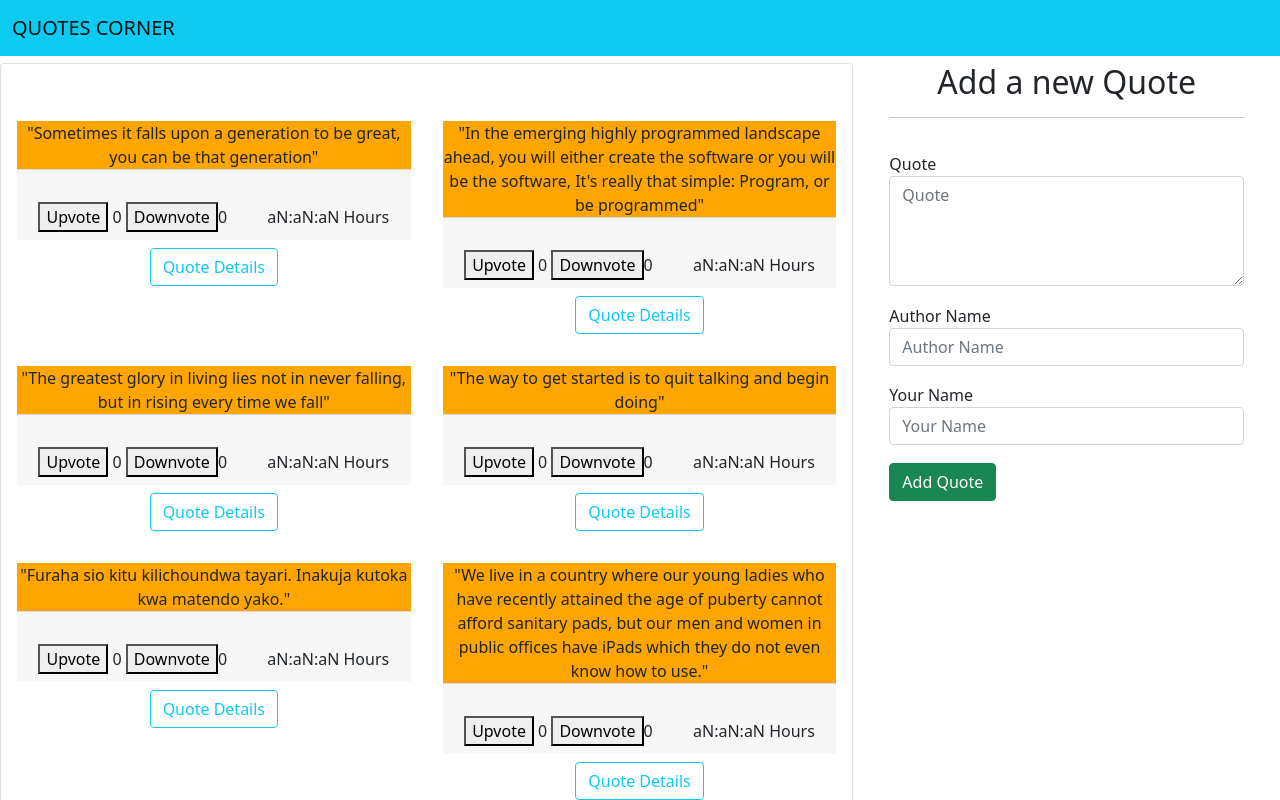
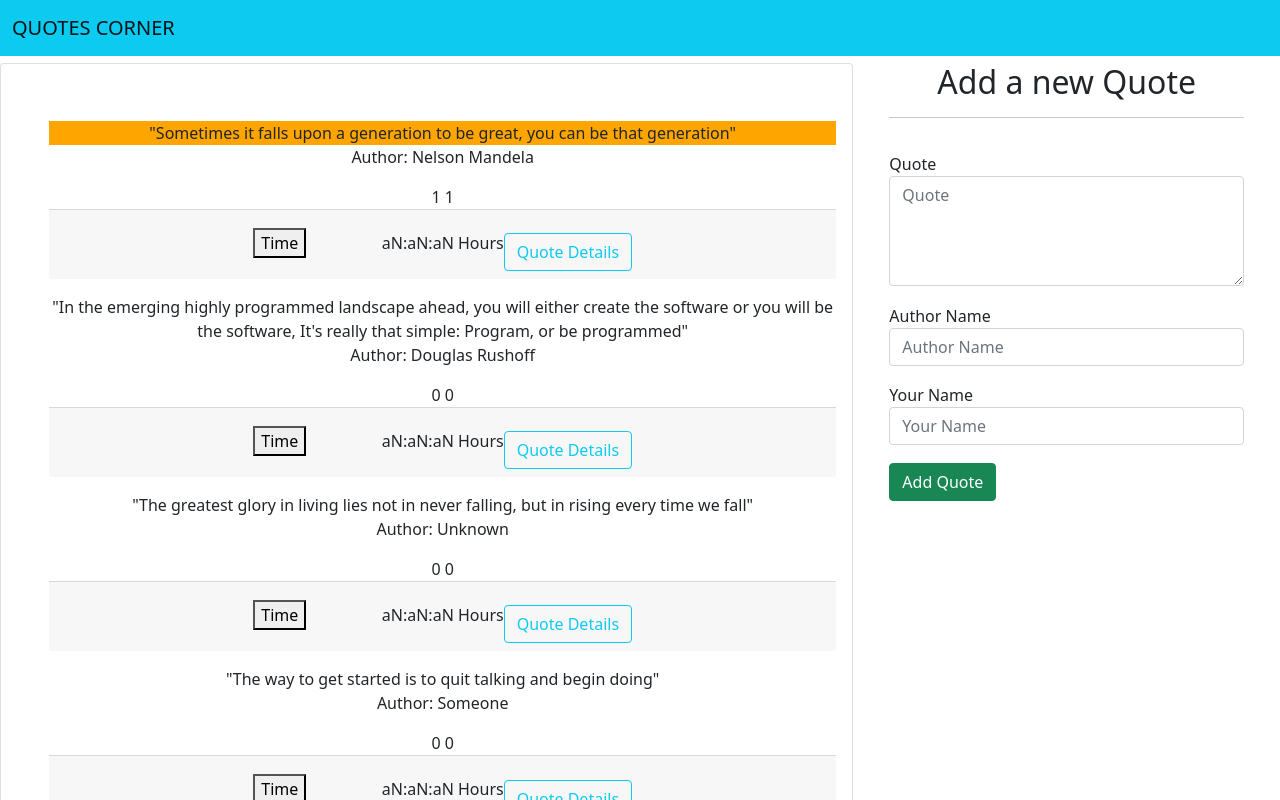
Before and after one commit to IanoSang/Quotes-Corner, an Angular app: page / in a window 1280 px wide. Shown: the top 800 px of the page. Built offline with nearby package versions, Linux system fonts and the light colour scheme.

Commit message:
feat: quote component- adds upvote and devote funtion

```diff
--- a/src/app/quotes-details/quotes-details.component.html
+++ b/src/app/quotes-details/quotes-details.component.html
@@ -1,4 +1,6 @@
 <p>
-  <span style="color:green">Quote By: {{quotes.authorName}}  </span>  <span style="color:red">Submitted By: {{quotes.submittedBy}}</span>
+  <button (click)="upvote()">Upvote</button>
+  <button (click)="downvote()">Downvote</button>
+   <span style="color:red">Submitted By: {{quotes.submittedBy}}</span>
 </p>
 <button (click)= 'quotesDelete(true)' class="btn btn-outline-danger">Delete this Quote</button>
--- a/src/app/quotes-details/quotes-details.component.ts
+++ b/src/app/quotes-details/quotes-details.component.ts
@@ -9,9 +9,17 @@ import {Quotes} from "../quotes";
 export class QuotesDetailsComponent implements OnInit {
   @Input() quotes! : Quotes;
   @Output() isComplete = new EventEmitter<boolean>();
+  quote!: Quotes;
   quotesDelete(complete: boolean) {
     this.isComplete.emit(complete);
 
+  }
+  upvote() {
+    this.quotes.upvote++;
+  }
+  downvote(){
+
+    this.quotes.downvote++;
   }
   constructor() { }
 
--- a/src/app/quotes-form/quotes-form.component.ts
+++ b/src/app/quotes-form/quotes-form.component.ts
@@ -8,7 +8,7 @@ import {Quotes} from "../quotes";
 })
 export class QuotesFormComponent implements OnInit {
 
-  public newQuote: Quotes = new Quotes(0, '', '', '', '0', '0');
+  public newQuote: Quotes = new Quotes(0, '', '', '', 0, 0);
   @Output() addQuote = new EventEmitter<Quotes>();
   @Output() close = new EventEmitter();
 
@@ -20,8 +20,8 @@ export class QuotesFormComponent implements OnInit {
       '',
       '',
       '',
-      '0',
-      '0'
+      0,
+      0
     );
 
   }
--- a/src/app/quotes.ts
+++ b/src/app/quotes.ts
@@ -1,7 +1,15 @@
 export class Quotes {
   showDescription: boolean;
 
-  constructor(public id: number, public quote: string, public authorName: string, public submittedBy: string, public upvote: string, public downvote: string) {
+  constructor(public id: number, public quote: string, public authorName: string, public submittedBy: string, public upvote: number, public downvote: number) {
     this.showDescription = false;
+    this.id = id;
+    this.quote = quote;
+    this.authorName = authorName;
+    this.submittedBy =submittedBy;
+    this.upvote = upvote;
+    this.downvote = upvote;
   }
+
+
 }
--- a/src/app/quotes/quotes.component.html
+++ b/src/app/quotes/quotes.component.html
@@ -1,5 +1,4 @@
-
-<div class="nav">
+<div class="nav" xmlns="http://www.w3.org/1999/html">
 <app-navbar></app-navbar>
 </div>
 <div class="container-fluid">
@@ -7,16 +6,32 @@
   <div class="card text-center col-md-8">
 
   <div class="row" id="bg">
-    <div *ngFor='let quote of quotes;let i = index' class="card-body col-6">
-      <li appHighlighter>"{{quote.quote}}"</li>
-      <div class="card-footer">
-        <br> <button type="button" onclick="incrementLikes(vote)">Upvote</button>
-        {{quote.upvote}} <button type="button" onclick="incrementDislikes(vote)">Downvote</button>{{quote.downvote}}
-        <span class="timer">{{counter|timer}} Hours</span>
+    <div  class="card-body col-6">
+      <ul *ngFor='let quote of quotes;let i = index'>
+      <div *ngIf="highest()===quote.upvote && quote.upvote>0;then highlight else empty">
       </div>
-      <button (click)='toggleDetails(i); startTimer()' class=" btn btn-outline-info">Quote Details</button>
+        <ng-template #highlight>
+          <li appHighlighter>"{{quote.quote}}"</li>
 
-      <app-quotes-details *ngIf="quote.showDescription && counter" [quotes]='quote' (isComplete)= 'quotesDelete($event,i)'></app-quotes-details>
+        </ng-template>
+
+        <ng-template #empty>
+          <li>"{{quote.quote}}"<br>
+          </li>
+        </ng-template>
+        <p id="author">Author: {{quote.authorName}}</p>
+        {{quote.upvote}}  {{quote.downvote}}
+        <div class="card-footer">
+          <button (click)="startTimer()">Time</button>
+          <span class="timer">{{counter|timer}} Hours</span>
+          <button (click)='toggleDetails(i)' class=" btn btn-outline-info">Quote Details</button>
+
+        </div>
+
+        <app-quotes-details *ngIf="quote.showDescription" [quotes]='quote' (isComplete)= 'quotesDelete($event,i)'></app-quotes-details>
+
+
+      </ul>
 
     </div>
 
--- a/src/app/quotes/quotes.component.ts
+++ b/src/app/quotes/quotes.component.ts
@@ -1,4 +1,5 @@
 import { Component, OnInit, OnDestroy} from '@angular/core';
+
 import {Quotes} from "../quotes";
 import {Subscription, timer} from "rxjs";
 
@@ -14,13 +15,15 @@ export class QuotesComponent implements OnInit,OnDestroy{
   counter:string|any;
   time:string|any;
   tick = 1500;
+
+
   quotes:Quotes[] = [
-    new Quotes(1, 'Sometimes it falls upon a generation to be great, you can be that generation', 'Nelson Mandela', 'Ian Sang', '0', '0'),
-    new Quotes(2, 'In the emerging highly programmed landscape ahead, you will either create the software or you will be the software, It\'s really that simple: Program, or be programmed', 'Douglas Rushoff', 'Ian Sang', '0', '0',),
-    new Quotes(3, 'The greatest glory in living lies not in never falling, but in rising every time we fall', 'Unknown', 'Ian Sang', '0', '0'),
-    new Quotes(4, 'The way to get started is to quit talking and begin doing', 'Someone', 'Ian Sang', '0', '0'),
-    new Quotes(5, 'Furaha sio kitu kilichoundwa tayari. Inakuja kutoka kwa matendo yako.', 'Mswahili', 'Ian Sang', '0', '0'),
-    new Quotes(6, 'We live in a country where our young ladies who have recently attained the age of puberty cannot afford sanitary pads, but our men and women in public offices have iPads which they do not even know how to use.', 'Patrick Lumumba', 'Ian Sang', '0', '0'),
+    new Quotes(1, 'Sometimes it falls upon a generation to be great, you can be that generation', 'Nelson Mandela', 'Ian Sang', 1, 0),
+    new Quotes(2, 'In the emerging highly programmed landscape ahead, you will either create the software or you will be the software, It\'s really that simple: Program, or be programmed', 'Douglas Rushoff', 'Ian Sang', 0, 0),
+    new Quotes(3, 'The greatest glory in living lies not in never falling, but in rising every time we fall', 'Unknown', 'Ian Sang', 0, 0),
+    new Quotes(4, 'The way to get started is to quit talking and begin doing', 'Someone', 'Ian Sang', 0, 0),
+    new Quotes(5, 'Furaha sio kitu kilichoundwa tayari. Inakuja kutoka kwa matendo yako.', 'Mswahili', 'Ian Sang', 0, 0),
+    new Quotes(6, 'We live in a country where our young ladies who have recently attained the age of puberty cannot afford sanitary pads, but our men and women in public offices have iPads which they do not even know how to use.', 'Patrick Lumumba', 'Ian Sang', 0, 0),
   ];
   toggleDetails(index: string | number){
     // @ts-ignore
@@ -37,12 +40,26 @@ export class QuotesComponent implements OnInit,OnDestroy{
     }
   }
 
+
   addNewQuote(quote: Quotes){
     let goalLength = this.quotes.length;
     quote.id = goalLength+1;
     this.quotes.push(quote)
   }
+  first!:number
+  last!:number
+  count!:number
 
+  highest(){
+    this.first =0;
+    this.last = 0
+
+    for(this.count=0; this.count < this.quotes.length; this.count++){
+      this.last = Number(this.quotes[this.count].upvote);
+      if(this.last > this.first){ this.first=this.last}
+    }
+    return this.first;
+  }
   constructor() { }
 
   ngOnInit(): void {
@@ -55,4 +72,6 @@ export class QuotesComponent implements OnInit,OnDestroy{
   }
   ngOnDestroy(): void {
   }
+
+
 }
```
Also changed, not shown: 1 other file (tests, documents, lock files or other folders).
